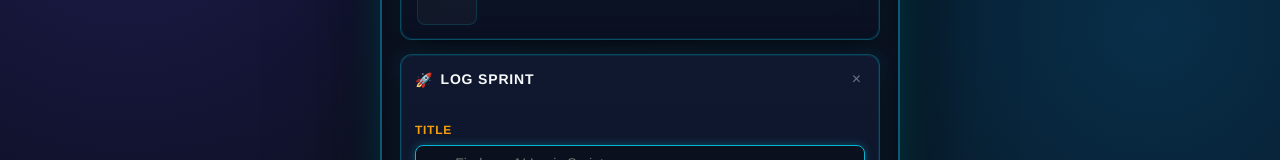
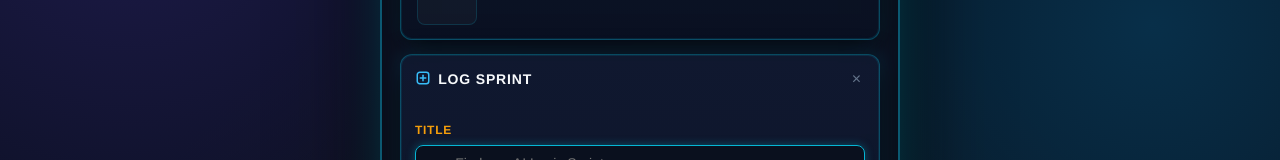
Before and after one commit to vero-code/dev-cadence, a React (Vite) app: page / in a window 1280 px wide. Both pictures are taken after a click on the button 532 px from the left and 635 px from the top of the page. Shown: the part 215-375 px from the top of the page. Built offline with nearby package versions, Linux system fonts and the light colour scheme.

Commit message:
feat: replace emoji header icons in LogModal with themed SVG icons

```diff
--- /dev/null
+++ b/src/components/FormIcons.jsx
@@ -0,0 +1,42 @@
+/**
+ * Vector pencil icon for Edit Sprint title
+ */
+export const EditPenIcon = ({ className = '', size = 16 }) => (
+  <svg
+    className={`tracker-badge-icon ${className}`}
+    width={size}
+    height={size}
+    viewBox="0 0 16 16"
+    fill="none"
+    stroke="currentColor"
+    strokeWidth="1.5"
+    strokeLinecap="round"
+    strokeLinejoin="round"
+    aria-hidden="true"
+  >
+    <path d="M11.5 2.5a1.5 1.5 0 0 1 2.12 2.12L5.5 12.75l-3 .75.75-3L11.5 2.5z" />
+    <path d="M10 4l2 2" />
+  </svg>
+);
+
+/**
+ * Vector plus-square icon for Log Sprint title
+ */
+export const LogSprintIcon = ({ className = '', size = 16 }) => (
+  <svg
+    className={`tracker-badge-icon ${className}`}
+    width={size}
+    height={size}
+    viewBox="0 0 16 16"
+    fill="none"
+    stroke="currentColor"
+    strokeWidth="1.5"
+    strokeLinecap="round"
+    strokeLinejoin="round"
+    aria-hidden="true"
+  >
+    <rect x="2.25" y="2.25" width="11.5" height="11.5" rx="2.5" />
+    <line x1="8" y1="5.25" x2="8" y2="10.75" />
+    <line x1="5.25" y1="8" x2="10.75" y2="8" />
+  </svg>
+);
--- a/src/components/modals/LogModal.jsx
+++ b/src/components/modals/LogModal.jsx
@@ -7,6 +7,7 @@ import {
 } from "../../utils/logFormUtils";
 import { ColorEmojiPicker } from "./ColorEmojiPicker";
 import { LogDateFields } from "./LogDateFields";
+import { EditPenIcon, LogSprintIcon } from "../FormIcons";
 
 export const LogModal = ({
   isOpen,
@@ -168,7 +169,7 @@ export const LogModal = ({
     >
       <div className="modal-header">
         <h2 className="modal-title">
-          <span>{editingHackathon ? "✏️" : "🚀"}</span>
+          {editingHackathon ? <EditPenIcon size={16} /> : <LogSprintIcon size={16} />}
           {editingHackathon ? "Edit Sprint" : "Log Sprint"}
         </h2>
         <button
```
